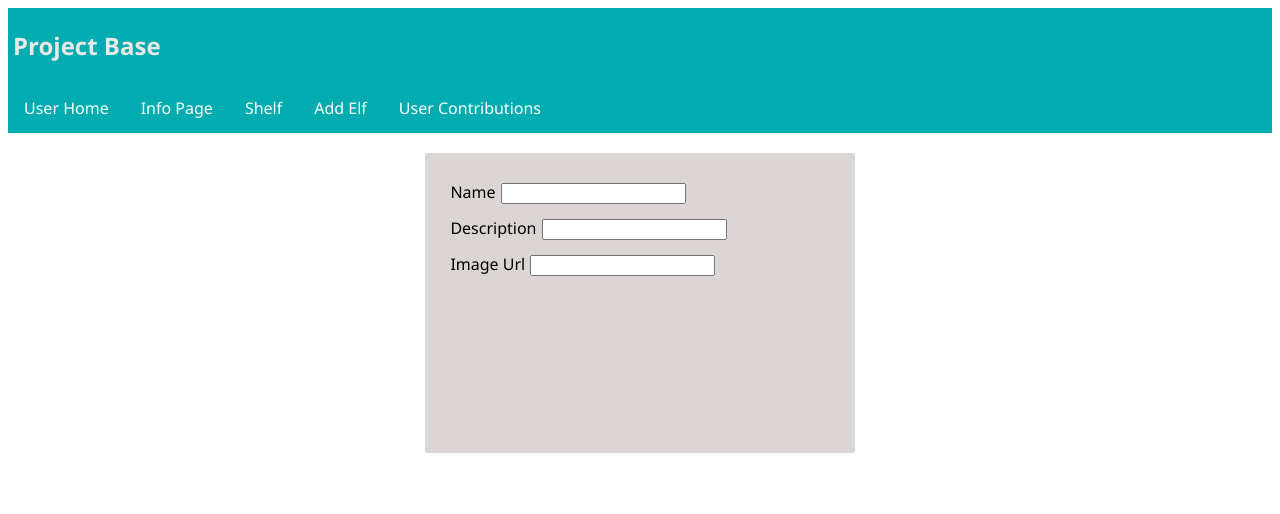
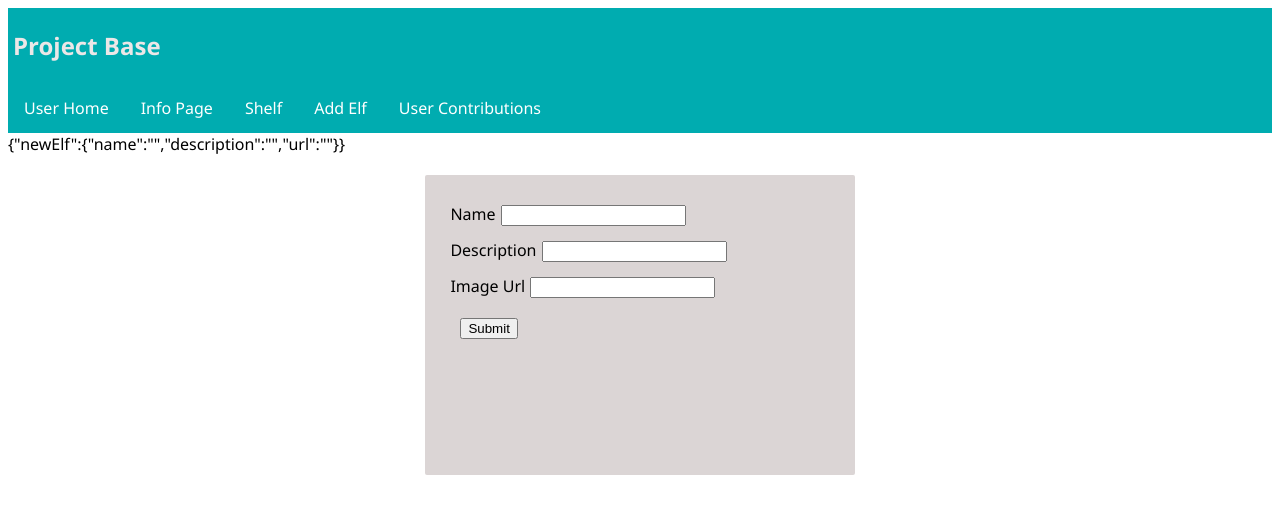
Before and after one commit to lvang5/elves-on-shelves, a React (Create React App) app: page /#/addForm in a window 1280 px wide. Shown: the top 514 px of the page. Built offline with nearby package versions, Linux system fonts and the light colour scheme.

Commit message:
server side post written, added imputs to state, wrote functions in addForm.js

```diff
--- a/src/components/AddForm/AddForm.js
+++ b/src/components/AddForm/AddForm.js
@@ -3,20 +3,50 @@ import Nav from '../../components/Nav/Nav';
 
 // client-side route: "/addForm"
 class AddForm extends Component {
+  constructor(props) {
+    super(props);
+    this.state = {
+      newElf: {
+        name: '',
+        description: '',
+        url: '',
+      }
+
+    }
+  }
+
+  handleChange = (event) => {
+    this.setState({
+      newElf: {
+        ...this.state.newElf,
+        [event.target.name]: event.target.value,
+      }
+    });
+  }
+
+
+  addNewElf = event => {
+    event.preventDefault();
+    this.props.dispatch({type: 'ADD_ELF', payload: this.state.newElf})
+  }
+
   render() {
     return (
       <div>
         <Nav />
         <div>
-          <form>
+          {JSON.stringify(this.state)}
+          <form onSubmit={this.addNewElf}>
             <label>Name</label>
-            <input type="text" />
-            <br/>
+            <input type="text" name="name" onChange={this.handleChange} />
+            <br />
             <label>Description</label>
-            <input type="text" />
-            <br/>
+            <input type="text" name="description" onChange={this.handleChange} />
+            <br />
             <lable>Image Url</lable>
-            <input type="text" />
+            <input type="text" name="url" onChange={this.handleChange} />
+            <br />
+            <input type="submit" value="Submit" />
           </form>
         </div>
       </div>
```
Also changed, not shown: 1 other file (tests, documents, lock files or other folders).
